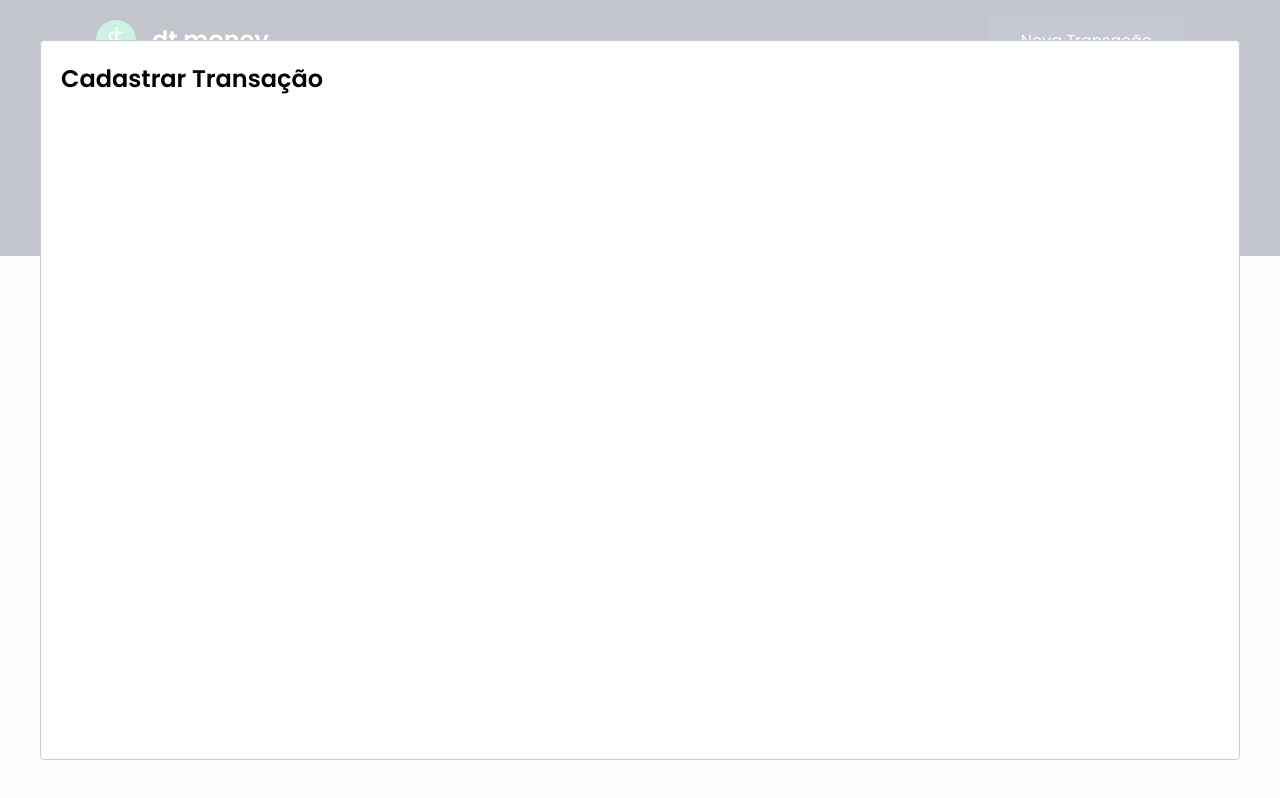
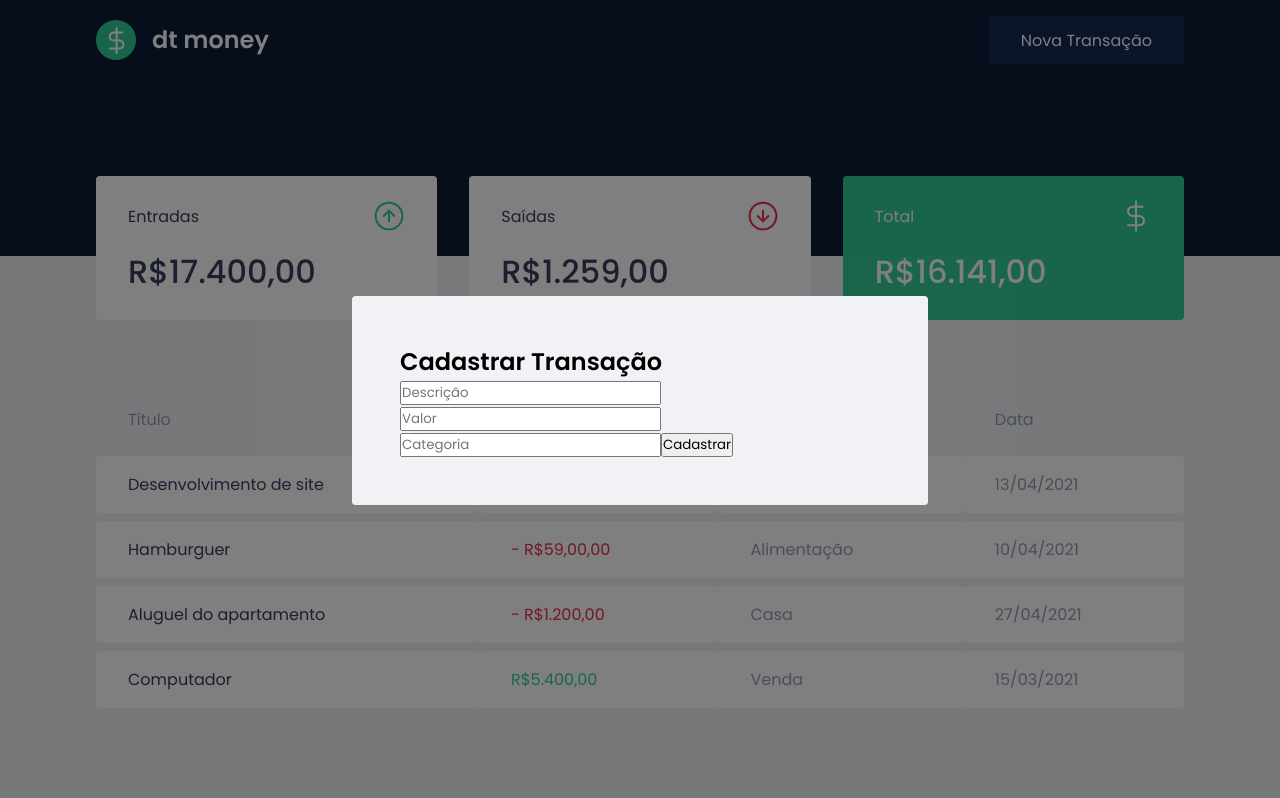
Before and after one commit to washingtoncharles/dtmoney, a React (Create React App) app: page / in a window 1280 px wide. Both pictures are taken after a click on the button "Nova Transação". Built offline with nearby package versions, Linux system fonts and the light colour scheme.

Commit message:
form structure

```diff
--- a/src/App.tsx
+++ b/src/App.tsx
@@ -1,8 +1,9 @@
+import {useState} from 'react';
 import Modal from 'react-modal';
-import {useState} from 'react';
 
 import { Dashboard } from "./components/Dashboard";
 import { Header } from "./components/Header";
+import { NewTransactionModal } from './components/NewTransactionModal';
 import { GlobalStyled } from "./styles/global";
 
 Modal.setAppElement('#root'); // vincula o modal ao seu appElement (https://reactcommunity.org/react-modal/accessibility/)
@@ -23,12 +24,10 @@
       <Header onOpenNewTransactionModal={handleOpenNewTransactionModal} />
       <Dashboard />
 
-      <Modal
-          isOpen={isNewTransactionModalOpen}
-          onRequestClose={handleCloseNewTransactionModal}
-        >
-          <h2>Cadastrar Transação</h2>
-        </Modal>
+      <NewTransactionModal
+         isOpen={isNewTransactionModalOpen}
+         onRequestClose={handleCloseNewTransactionModal}
+      />
 
       <GlobalStyled />
     </>
--- /dev/null
+++ b/src/components/NewTransactionModal/index.tsx
@@ -0,0 +1,29 @@
+import Modal from 'react-modal';
+import { Container } from './styles';
+
+interface NewTransactionModalProps {
+  isOpen: boolean;
+  onRequestClose: () => void;
+}
+
+export function NewTransactionModal({isOpen, onRequestClose}: NewTransactionModalProps) {
+  return (
+    <Modal
+      isOpen={isOpen}
+      onRequestClose={onRequestClose}
+      overlayClassName="react-modal-overlay"
+      className="react-modal-content"
+    >
+      <Container>
+        <h2>Cadastrar Transação</h2>
+
+        <input placeholder='Descrição' />
+        <input type="number" placeholder='Valor' />
+        <input placeholder='Categoria' />
+
+        <button type="submit">Cadastrar</button>
+
+      </Container>
+    </Modal>
+  )
+}
--- /dev/null
+++ b/src/components/NewTransactionModal/styles.ts
@@ -0,0 +1,3 @@
+import styled from "styled-components";
+
+export const Container = styled.form``
--- a/src/styles/global.ts
+++ b/src/styles/global.ts
@@ -54,4 +54,27 @@
     cursor: not-allowed;
   }
 
+  .react-modal-overlay {
+    background: rgba(0, 0, 0, 0.5);
+
+    position: fixed;
+    top: 0;
+    bottom: 0;
+    right: 0;
+    left: 0;
+
+    display: flex;
+    align-items: center;
+    justify-content: center;
+  }
+
+  .react-modal-content {
+    width: 100%;
+    max-width: 576px;
+    background: var(--background);
+    padding: 3rem;
+    position: relative;
+    border-radius: 0.24rem;
+  }
+
 `
```
